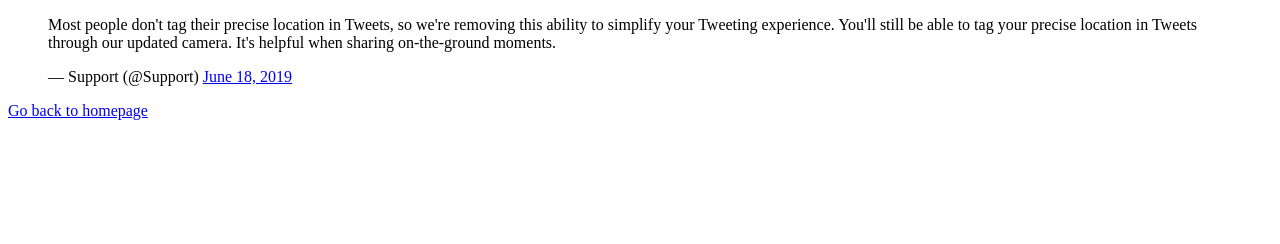
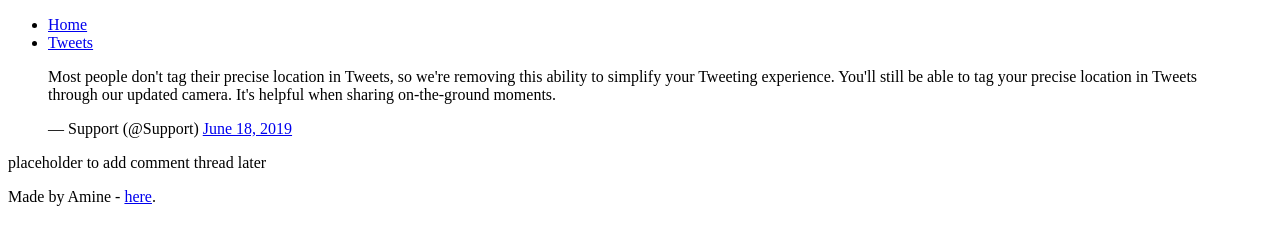
Before and after one commit to amsali22/My_First_Portfolio, a plain HTML site: page html_basic/tweets.html in a window 1280 px wide. Drawn offline with Linux system fonts and the light colour scheme.

Commit message:
3. Make a cool website
3. Make a cool website

```diff
--- a/html_basic/tweets.html
+++ b/html_basic/tweets.html
@@ -4,10 +4,25 @@
     <title>Basic Html</title>
 </head>
 <body>
+    <header>
+        <ul>
+            <li><a href="index.html">Home</a></li>
+            <li><a href="tweets.html">Tweets</a></li>
+        </ul>
+    </header>
 
-    <blockquote class="twitter-tweet"><p lang="en" dir="ltr">Most people don&#39;t tag their precise location in Tweets, so we&#39;re removing this ability to simplify your Tweeting experience. You&#39;ll still be able to tag your precise location in Tweets through our updated camera. It&#39;s helpful when sharing on-the-ground moments.</p>&mdash; Support (@Support) <a href="https://twitter.com/Support/status/1141039841993355264?ref_src=twsrc%5Etfw">June 18, 2019</a></blockquote> <script async src="https://platform.twitter.com/widgets.js" charset="utf-8"></script>
+    <main>
+        <article>
+            <blockquote class="twitter-tweet"><p lang="en" dir="ltr">Most people don&#39;t tag their precise location in Tweets, so we&#39;re removing this ability to simplify your Tweeting experience. You&#39;ll still be able to tag your precise location in Tweets through our updated camera. It&#39;s helpful when sharing on-the-ground moments.</p>&mdash; Support (@Support) <a href="https://twitter.com/Support/status/1141039841993355264?ref_src=twsrc%5Etfw">June 18, 2019</a></blockquote> <script async src="https://platform.twitter.com/widgets.js" charset="utf-8"></script>
+        </article>
 
+        <aside>
+            <p>placeholder to add comment thread later</p>
+        </aside>
+    </main>
 
-    <a href="index.html">Go back to homepage</a>
+    <footer>
+        <p>Made by Amine - <a href="#" target="_blank">here</a>.</p>
+    </footer>
 </body>
 </html>
```
Also changed, not shown: html_basic/index.html (+20 -0 lines).
